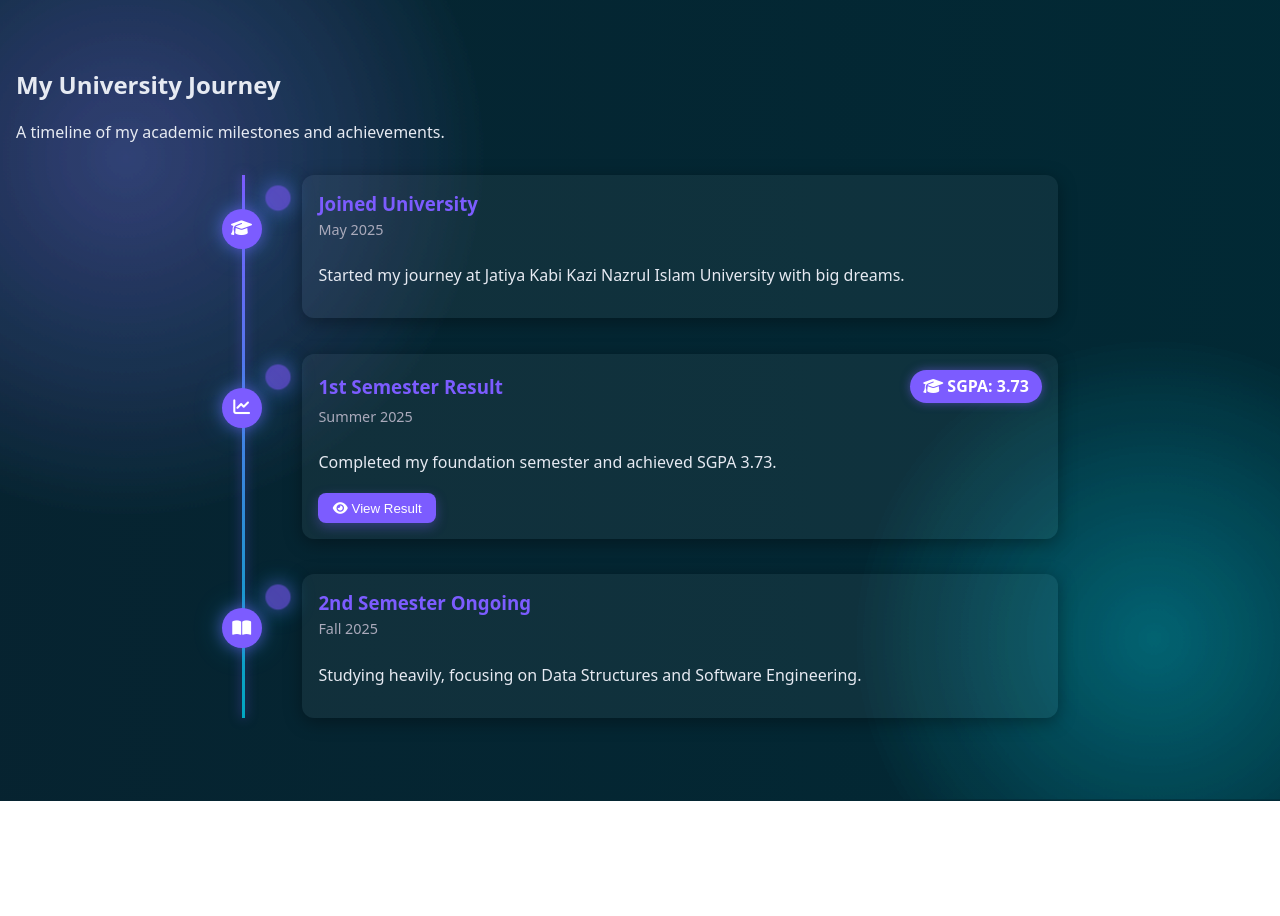
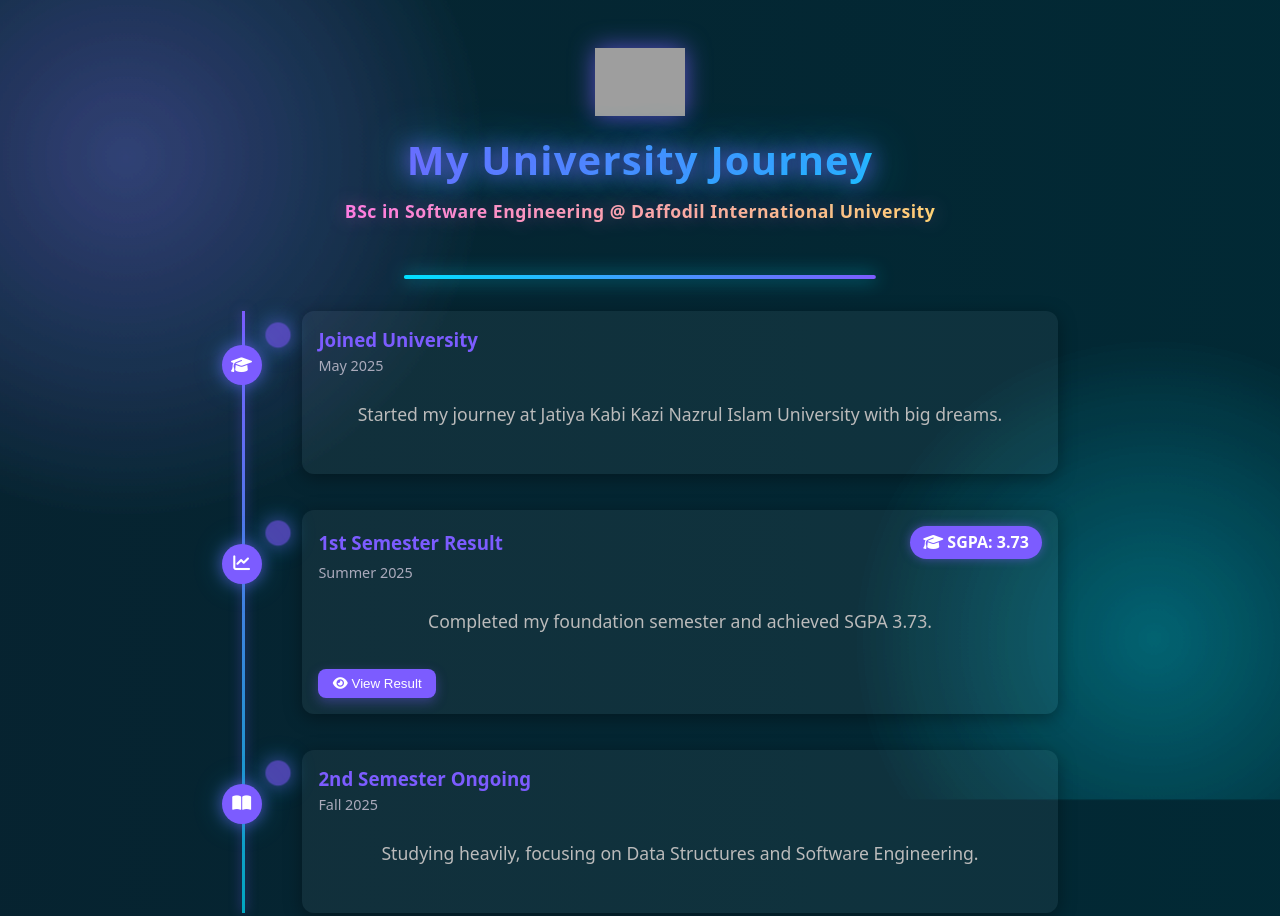
Before and after one commit to rudro-kalix/shortport, a plain HTML site: page journey.html in a window 1280 px wide. Before the commit the page ends 801 px from the top, so only its background shows below. Drawn offline with Linux system fonts and the light colour scheme; grey boxes are pictures that could not be loaded.

Commit message:
Add files via upload

```diff
--- a/journey.html
+++ b/journey.html
@@ -11,8 +11,14 @@
   <main id="journey">
     <section class="section">
       <div class="container">
-        <h2>My University Journey</h2>
-        <p>A timeline of my academic milestones and achievements.</p>
+        <div class="journey-header">
+  <img src="https://upload.wikimedia.org/wikipedia/en/thumb/e/e8/Daffodil_International_University_Monogram.svg/1200px-Daffodil_International_University_Monogram.svg.png" alt="DIU Logo" class="journey-logo">
+  <div class="journey-title">
+    <h2>My University Journey</h2>
+    <p>BSc in Software Engineering @ Daffodil International University</p>
+  </div>
+</div>
+
         <div id="journeyTimeline"></div>
       </div>
     </section>
--- a/styles.css
+++ b/styles.css
@@ -803,3 +803,93 @@
   border-collapse: collapse;
   min-width: 500px;
 }
+/* Eye-catching Journey heading */
+#journey h2 {
+  font-size: 2.5rem;
+  text-align: center;
+  font-weight: 800;
+  background: linear-gradient(90deg, #7c5cff, #00e0ff);
+  -webkit-background-clip: text;
+  -webkit-text-fill-color: transparent;
+  letter-spacing: 1.2px;
+  margin-bottom: 0.8rem;
+  text-shadow: 0 0 20px rgba(124,92,255,0.7), 0 0 40px rgba(0,224,255,0.5);
+  animation: glowPulse 3s ease-in-out infinite;
+}
+
+#journey p {
+  text-align: center;
+  font-size: 1.1rem;
+  color: #bbb;
+  margin-bottom: 2rem;
+}
+
+/* Subtle glow animation */
+@keyframes glowPulse {
+  0% { text-shadow: 0 0 20px rgba(124,92,255,0.7), 0 0 40px rgba(0,224,255,0.5); }
+  50% { text-shadow: 0 0 30px rgba(124,92,255,1), 0 0 60px rgba(0,224,255,0.8); }
+  100% { text-shadow: 0 0 20px rgba(124,92,255,0.7), 0 0 40px rgba(0,224,255,0.5); }
+}
+/* --- Journey Page Header --- */
+/* --- Eye-catching Journey Header --- */
+.journey-header {
+  display: flex;
+  flex-direction: column;
+  align-items: center;
+  gap: 1rem;
+  margin-bottom: 2.5rem;
+  text-align: center;
+}
+
+.journey-logo {
+  width: 90px;
+  height: auto;
+  filter: drop-shadow(0 0 12px rgba(124,92,255,0.7));
+}
+
+.journey-title h2 {
+  font-size: 2.6rem;
+  font-weight: 900;
+  background: linear-gradient(90deg, #7c5cff, #00e0ff);
+  -webkit-background-clip: text;
+  -webkit-text-fill-color: transparent;
+  letter-spacing: 1px;
+  margin: 0;
+  animation: glowPulse 3s ease-in-out infinite;
+}
+
+.journey-title h2::after {
+  content: "";
+  position: absolute;
+  left: 50%;
+  transform: translateX(-50%);
+  bottom: -8px;
+  width: 80%;
+  height: 4px;
+  background: linear-gradient(90deg, #00e0ff, #7c5cff);
+  border-radius: 2px;
+  box-shadow: 0 0 18px rgba(0,224,255,.7);
+}
+
+.journey-title {
+  position: relative;
+  display: inline-block;
+  padding-bottom: 1rem;
+}
+
+.journey-title p {
+  font-size: 1.2rem;
+  font-weight: 600;
+  background: linear-gradient(90deg, #ff7ee2, #ffd86f);
+  -webkit-background-clip: text;
+  -webkit-text-fill-color: transparent;
+  margin-top: 0.7rem;
+  letter-spacing: 0.5px;
+  text-shadow: 0 0 20px rgba(255, 126, 226, 0.4);
+}
+
+/* Glow animation */
+@keyframes glowPulse {
+  0%, 100% { text-shadow: 0 0 15px rgba(124,92,255,0.8), 0 0 30px rgba(0,224,255,0.6); }
+  50% { text-shadow: 0 0 25px rgba(124,92,255,1), 0 0 50px rgba(0,224,255,0.8); }
+}
```
